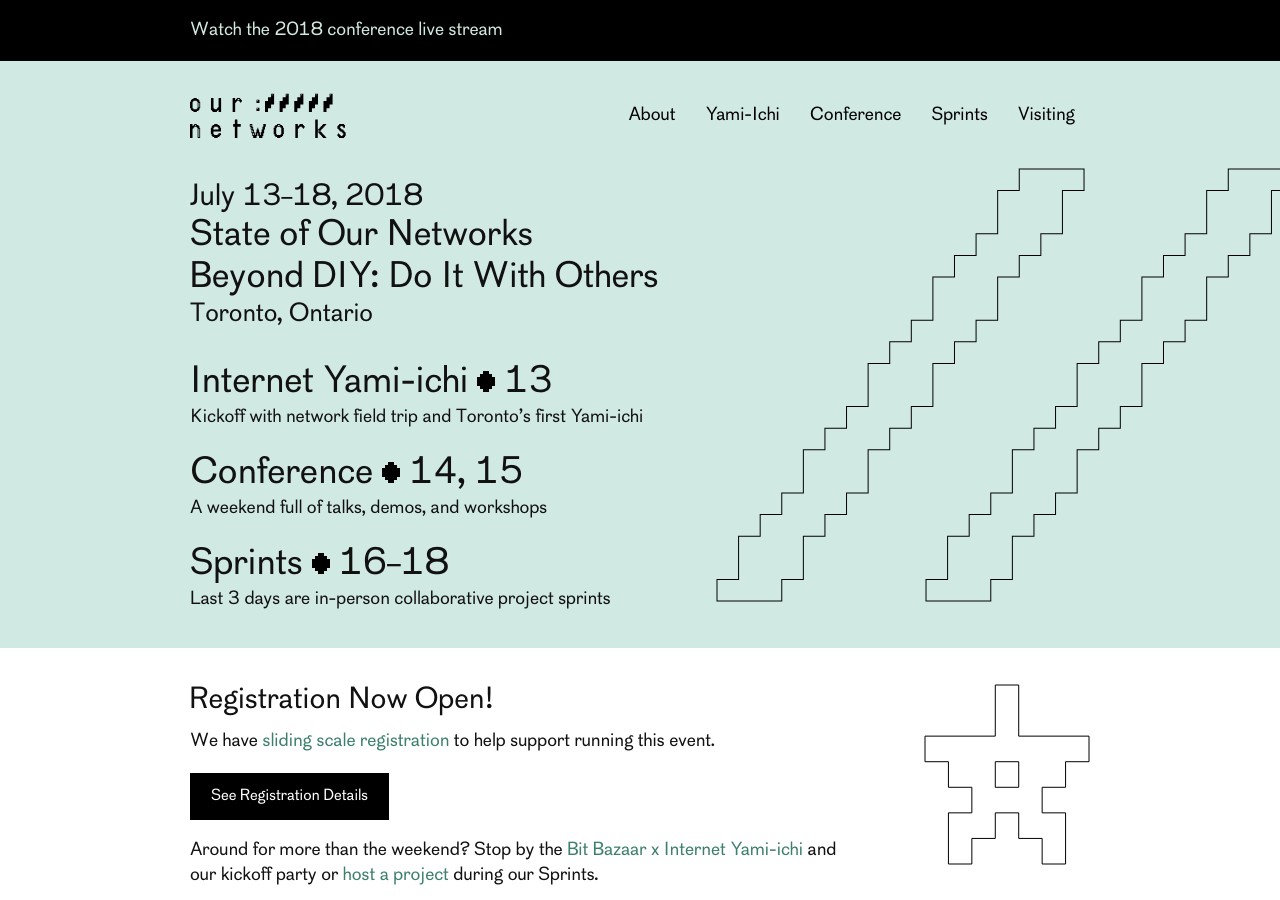
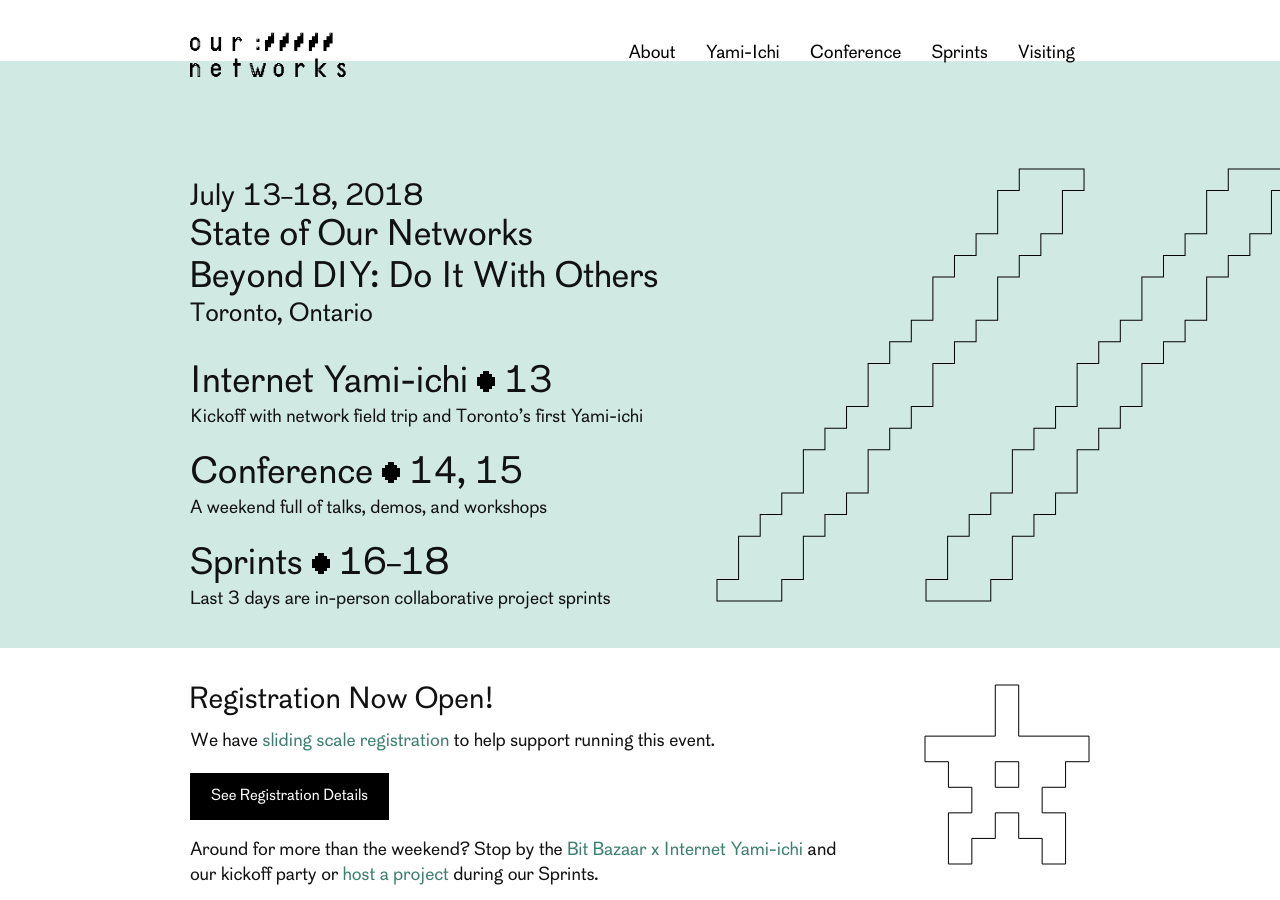
Before and after one commit to ournetworks/ournetworks.ca, a Jekyll site: the page built from index.md, in a window 1280 px wide and 900 px high. Built offline with Jekyll 4.4.1, drawn with Linux system fonts in a browser that asks for light colours.

Commit message:
Remove From Nav

```diff
--- a/_includes/nav.html
+++ b/_includes/nav.html
@@ -1,13 +1,4 @@
 <header class="header">
-  {% if page.url == '/' or page.url == '/conference/' %}
-  <div class="announcement" role="alert">
-    <div >
-      <p>
-        <a href="/livestream/" class="container live-stream-link">Watch the 2018 conference live stream</a>
-      </p>
-    </div>
-  </div>
-  {% endif %}
   <div class="container">
     <span class="site-title">
       <a class="logo" href="{{ site.baseurl }}/" rel="home" title="{{ site.title }}">
```
